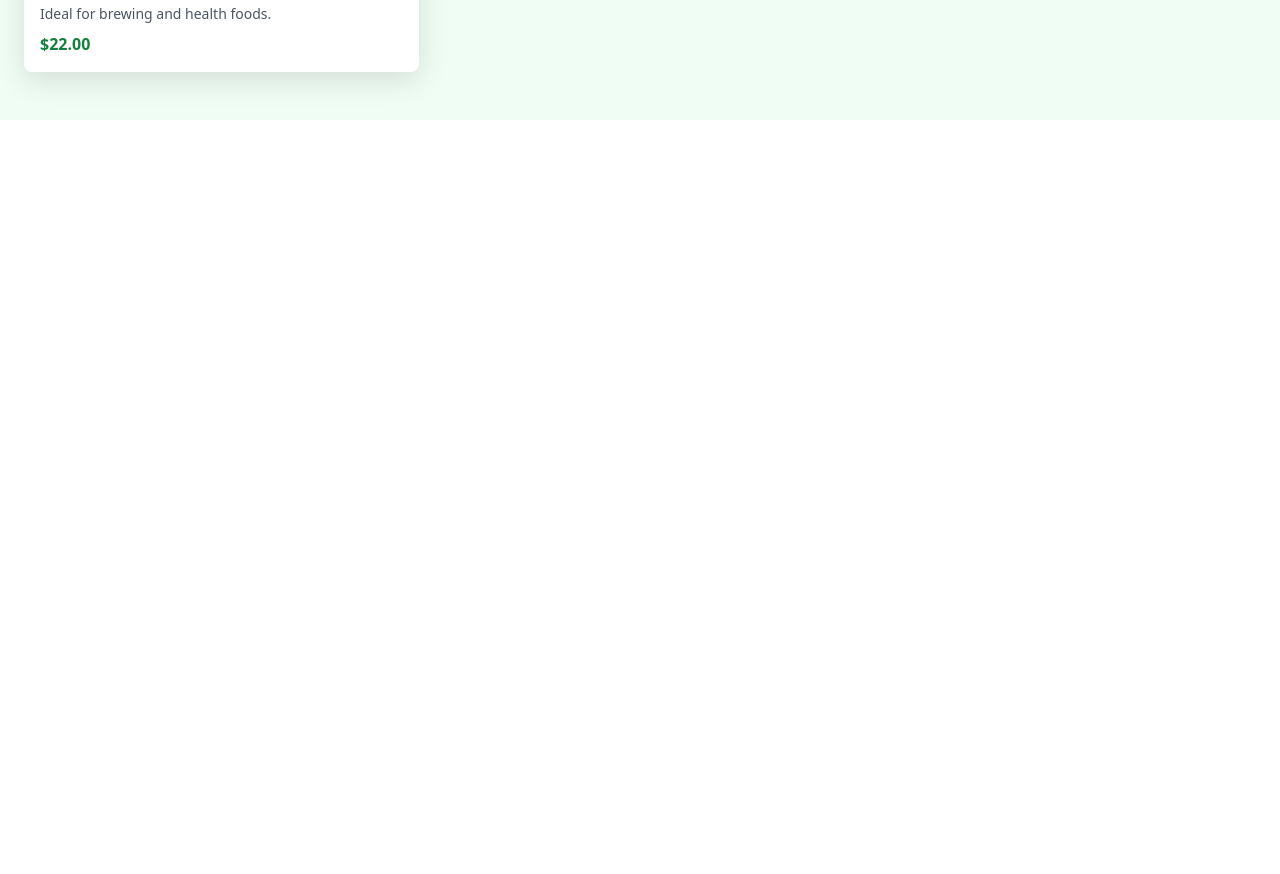
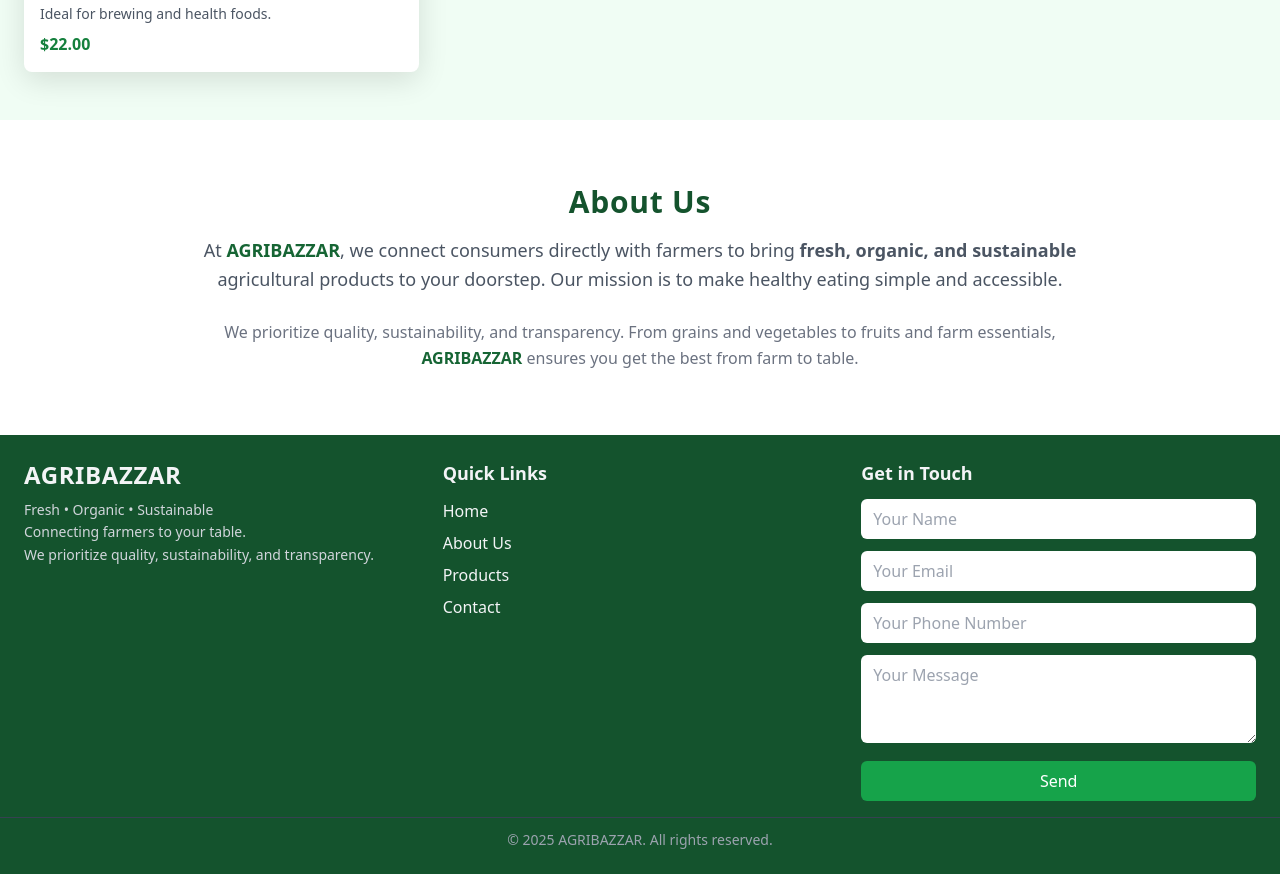
Before and after one commit to vishaly1624/blog-starter-kit, a Next.js app: page /crops-options in a window 1280 px wide. Shown: the part 1520-2394 px from the top of the page. Before the commit the page ends 1640 px from the top, so only its background shows below. Built offline with nearby package versions, Linux system fonts and the light colour scheme.

Commit message:
create nav, login ,aboutus pages

```diff
--- /dev/null
+++ b/src/app/login/page.tsx
@@ -0,0 +1,115 @@
+"use client";
+
+import { useState } from "react";
+import { useRouter } from "next/navigation";
+
+export default function LoginPage() {
+  const [isLogin, setIsLogin] = useState(true); // toggle login/register
+  const [formData, setFormData] = useState({ name: "", email: "", password: "" });
+  const router = useRouter();
+
+  const handleChange = (e: React.ChangeEvent<HTMLInputElement>) => {
+    setFormData({ ...formData, [e.target.name]: e.target.value });
+  };
+
+  const handleSubmit = (e: React.FormEvent) => {
+    e.preventDefault();
+
+    if (isLogin) {
+      if (formData.email && formData.password) {
+        alert("Login successful ✅");
+        router.push("/"); // redirect to home
+      } else {
+        alert("Please enter email & password");
+      }
+    } else {
+      if (formData.name && formData.email && formData.password) {
+        alert("Registration successful ✅ Now you can login");
+        setIsLogin(true);
+      } else {
+        alert("Please fill all fields");
+      }
+    }
+  };
+
+  return (
+    <div
+      className="flex justify-center items-center min-h-screen px-4 bg-cover bg-center"
+      style={{ backgroundImage: "url('/images/bg.jpg')" }}
+    >
+      {/* Overlay for better readability */}
+      <div className="absolute inset-0 bg-black/40"></div>
+
+      <div className="relative bg-white shadow-lg rounded-xl p-8 w-full max-w-md">
+        <h2 className="text-2xl font-bold text-center text-green-700 mb-6">
+          {isLogin ? "Login" : "Register"}
+        </h2>
+
+        <form onSubmit={handleSubmit} className="space-y-4">
+          {!isLogin && (
+            <input
+              type="text"
+              name="name"
+              placeholder="Your Name"
+              value={formData.name}
+              onChange={handleChange}
+              className="w-full px-3 py-2 rounded-md border border-gray-300 focus:outline-none focus:ring-2 focus:ring-green-500"
+              required
+            />
+          )}
+
+          <input
+            type="email"
+            name="email"
+            placeholder="Your Email"
+            value={formData.email}
+            onChange={handleChange}
+            className="w-full px-3 py-2 rounded-md border border-gray-300 focus:outline-none focus:ring-2 focus:ring-green-500"
+            required
+          />
+
+          <input
+            type="password"
+            name="password"
+            placeholder="Your Password"
+            value={formData.password}
+            onChange={handleChange}
+            className="w-full px-3 py-2 rounded-md border border-gray-300 focus:outline-none focus:ring-2 focus:ring-green-500"
+            required
+          />
+
+          <button
+            type="submit"
+            className="w-full bg-green-600 hover:bg-green-500 text-white font-medium py-2 px-4 rounded-md transition"
+          >
+            {isLogin ? "Login" : "Register"}
+          </button>
+        </form>
+
+        <p className="text-center text-sm text-gray-600 mt-4">
+          {isLogin ? (
+            <>
+              Don’t have an account?{" "}
+              <span
+                onClick={() => setIsLogin(false)}
+                className="text-green-700 font-semibold cursor-pointer"
+              >
+                Register here
+              </span>
+            </>
+          ) : (
+            <>
+              Already have an account?{" "}
+              <span
+                onClick={() => setIsLogin(true)}
+                className="text-green-700 font-semibold cursor-pointer"
+              >
+                Login here
+              </span>
+            </>
+          )}
+        </p>
+      </div>
+    </div>
+  );
+}
--- /dev/null
+++ b/src/pages/AboutUs.tsx
@@ -0,0 +1,28 @@
+export default function AboutUs() {
+  return (
+    <section
+      id="about"
+      className="px-6 py-16 bg-white text-gray-800"
+    >
+      <div className="max-w-4xl mx-auto text-center">
+        <h2 className="text-3xl font-bold mb-4 tracking-wide text-green-900">
+          About Us
+        </h2>
+        <p className="text-lg text-gray-600 leading-relaxed">
+          At{" "}
+          <span className="font-semibold text-green-800">AGRIBAZZAR</span>, we
+          connect consumers directly with farmers to bring{" "}
+          <span className="font-semibold">fresh, organic, and sustainable</span>{" "}
+          agricultural products to your doorstep. Our mission is to make healthy
+          eating simple and accessible.
+        </p>
+        <p className="mt-6 text-md text-gray-500 leading-relaxed">
+          We prioritize quality, sustainability, and transparency. From grains
+          and vegetables to fruits and farm essentials,{" "}
+          <span className="font-semibold text-green-800">AGRIBAZZAR</span>{" "}
+          ensures you get the best from farm to table.
+        </p>
+      </div>
+    </section>
+  );
+}
--- /dev/null
+++ b/src/pages/Footer.tsx
@@ -0,0 +1,88 @@
+"use client";
+
+export default function Footer() {
+  return (
+    <footer className="bg-green-900 text-gray-100 py-6">
+      <div className="max-w-7xl mx-auto px-6 grid md:grid-cols-3 gap-6">
+        {/* Brand */}
+        <div>
+          <h2 className="text-2xl font-bold tracking-wide">AGRIBAZZAR</h2>
+          <p className="mt-2 text-gray-300 text-sm leading-relaxed">
+            Fresh • Organic • Sustainable <br />
+            Connecting farmers to your table.<br/>
+            We prioritize quality, sustainability, and transparency.
+          </p>
+        </div>
+
+        {/* Quick Links */}
+        <div>
+          <h3 className="text-lg font-semibold mb-3">Quick Links</h3>
+          <ul className="space-y-2">
+            <li>
+              <a href="#home" className="hover:text-white transition">
+                Home
+              </a>
+            </li>
+            <li>
+              <a href="#about" className="hover:text-white transition">
+                About Us
+              </a>
+            </li>
+            <li>
+              <a href="#products" className="hover:text-white transition">
+                Products
+              </a>
+            </li>
+            <li>
+              <a href="#contact" className="hover:text-white transition">
+                Contact
+              </a>
+            </li>
+          </ul>
+        </div>
+
+        {/* Contact Form */}
+        <div id="contact">
+          <h3 className="text-lg font-semibold mb-3">Get in Touch</h3>
+          <form className="space-y-3">
+            <input
+              type="text"
+              placeholder="Your Name"
+              className="w-full px-3 py-2 rounded-md text-gray-900 focus:outline-none focus:ring-2 focus:ring-green-500"
+              required
+            />
+            <input
+              type="email"
+              placeholder="Your Email"
+              className="w-full px-3 py-2 rounded-md text-gray-900 focus:outline-none focus:ring-2 focus:ring-green-500"
+              required
+            />
+            <input
+              type="tel"
+              placeholder="Your Phone Number"
+              className="w-full px-3 py-2 rounded-md text-gray-900 focus:outline-none focus:ring-2 focus:ring-green-500"
+              required
+            />
+            <textarea
+              placeholder="Your Message"
+              rows={3}
+              className="w-full px-3 py-2 rounded-md text-gray-900 focus:outline-none focus:ring-2 focus:ring-green-500"
+              required
+            />
+            <button
+              type="submit"
+              className="w-full bg-green-600 hover:bg-green-500 text-white font-medium py-2 px-4 rounded-md transition"
+            >
+              Send
+            </button>
+          </form>
+        </div>
+      </div>
+
+      {/* Bottom Bar */}
+      <div className="border-t border-gray-700 mt-4 pt-3 text-center text-sm text-gray-400">
+        © {new Date().getFullYear()} AGRIBAZZAR. All rights reserved.
+      </div>
+    </footer>
+  );
+}
--- a/src/pages/crops.tsx
+++ b/src/pages/crops.tsx
@@ -1,5 +1,7 @@
 import Navbar from "./Navbar";
 import Hero from "./Hero";
+import AboutUs from "./AboutUs";
+import Footer from "./Footer";
 
 const cropsData = [
   {
@@ -55,6 +57,8 @@ export default function CropsPage() {
           ))}
         </div>
       </section>
+      <AboutUs/>
+      <Footer/>
     </main>
   );
 }
--- a/src/pages/fruits.tsx
+++ b/src/pages/fruits.tsx
@@ -1,5 +1,7 @@
 import Navbar from "./Navbar";
 import Hero from "./Hero";
+import AboutUs from "./AboutUs";
+import Footer from "./Footer";
 
 const fruitsData = [
   {
@@ -73,6 +75,8 @@ export default function FruitsPage() {
           ))}
         </div>
       </section>
+      <AboutUs/>
+      <Footer/>
     </main>
   );
 }
--- a/src/pages/landing.tsx
+++ b/src/pages/landing.tsx
@@ -1,6 +1,8 @@
 import Navbar from "@/pages/Navbar";
 import Hero from "@/pages/Hero";
 import Link from "next/link";
+import Footer from "./Footer";
+import AboutUs from "./AboutUs";
 
 export default function HomePage() {
     return (
@@ -168,19 +170,8 @@ export default function HomePage() {
                     </div>
                 </div>
             </section>
-
-            {/* 🧵 About Us Section */}
-            <section id="about" className="px-6 py-16 bg-white text-gray-800">
-                <div className="max-w-4xl mx-auto text-center">
-                    <h2 className="text-3xl font-bold mb-4 tracking-wide text-green-900">About Us</h2>
-                    <p className="text-lg text-gray-600 leading-relaxed">
-                        At <span className="font-semibold text-green-800">AGRIBAZZAR</span>, we connect consumers directly with farmers to bring fresh, organic, and sustainable agricultural products to your doorstep. Our mission is to make healthy eating simple and accessible.
-                    </p>
-                    <p className="mt-6 text-md text-gray-500">
-                        We prioritize quality, sustainability, and transparency. From grains and vegetables to fruits and farm essentials, AGROHUB ensures you get the best from farm to table.
-                    </p>
-                </div>
-            </section>
+            <AboutUs/>
+            <Footer/>
         </main>
     );
 }
--- a/src/pages/vegetables.tsx
+++ b/src/pages/vegetables.tsx
@@ -1,5 +1,7 @@
 import Navbar from "./Navbar";
 import Hero from "./Hero";
+import AboutUs from "./AboutUs";
+import Footer from "./Footer";
 
 const vegetablesData = [
   {
@@ -66,6 +68,8 @@ export default function VegetablesPage() {
           ))}
         </div>
       </section>
+      <AboutUs/>
+      <Footer/>
     </main>
   );
 }
```
Also changed, not shown: src/pages/Navbar.tsx (+34 -9 lines).
